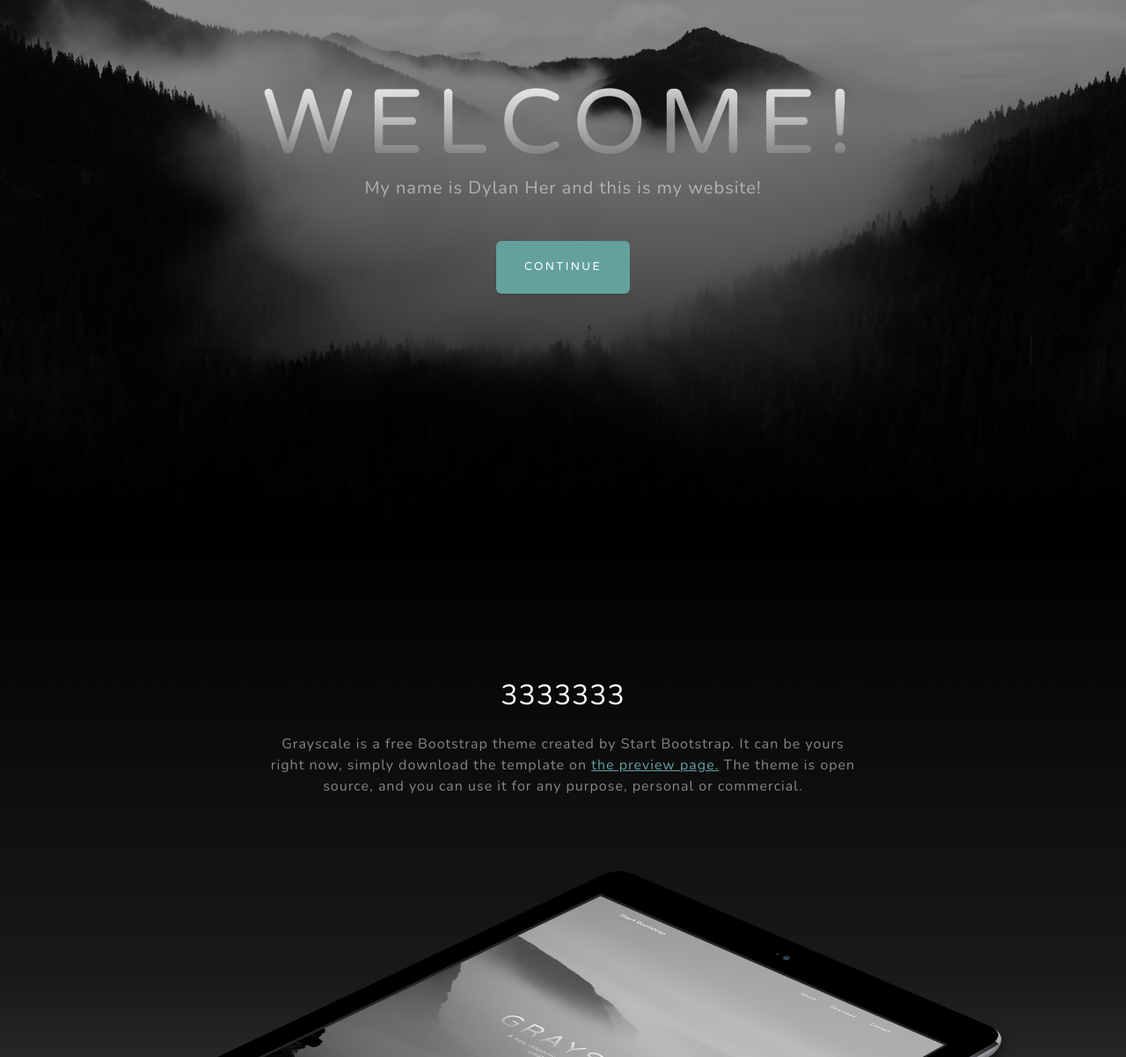
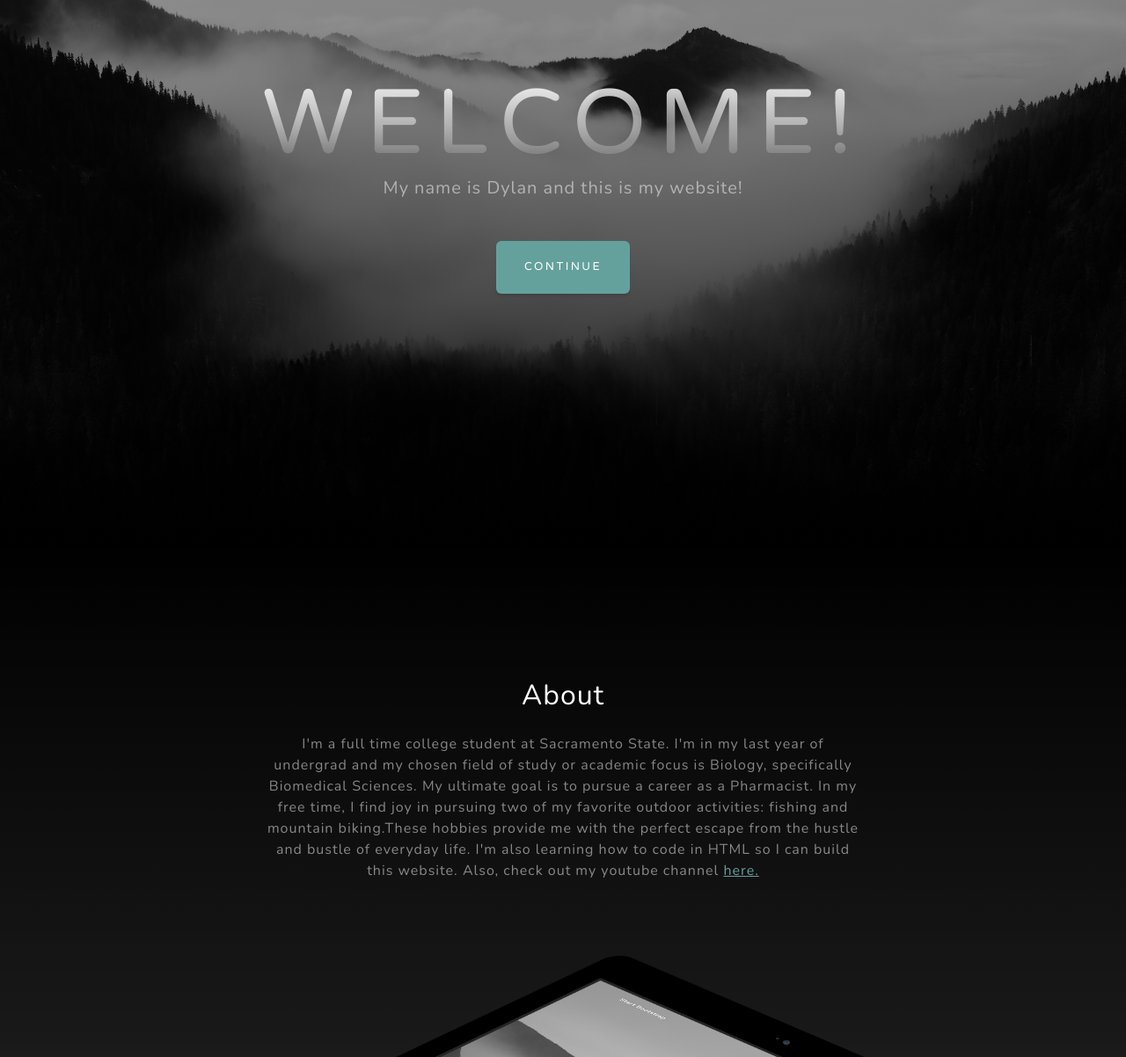
Before and after one commit to herdylanher/green-cilantro, a plain HTML site: page index.html in a window 1280 px wide. Shown: the part 188-1390 px from the top of the page at 88% size. Drawn offline with nearby package versions, Linux system fonts and the light colour scheme.

Commit message:
Update index.html

```diff
--- a/index.html
+++ b/index.html
@@ -39,7 +39,7 @@
                 <div class="d-flex justify-content-center">
                     <div class="text-center">
                         <h1 class="mx-auto my-0 text-uppercase">Welcome!</h1>
-                        <h2 class="text-white-50 mx-auto mt-2 mb-5">My name is Dylan Her and this is my website!</h2>
+                        <h2 class="text-white-50 mx-auto mt-2 mb-5">My name is Dylan and this is my website!</h2>
                         <a class="btn btn-primary" href="#about">Continue</a>
                     </div>
                 </div>
@@ -50,11 +50,13 @@
             <div class="container px-4 px-lg-5">
                 <div class="row gx-4 gx-lg-5 justify-content-center">
                     <div class="col-lg-8">
-                        <h2 class="text-white mb-4">3333333</h2>
+                        <h2 class="text-white mb-4">About</h2>
                         <p class="text-white-50">
-                            Grayscale is a free Bootstrap theme created by Start Bootstrap. It can be yours right now, simply download the template on
-                            <a href="https://startbootstrap.com/theme/grayscale/">the preview page.</a>
-                            The theme is open source, and you can use it for any purpose, personal or commercial.
+                            I'm a full time college student at Sacramento State. I'm in my last year of undergrad and my chosen field of study or
+                            academic focus is Biology, specifically Biomedical Sciences. My ultimate goal is to pursue a career as a Pharmacist.
+                            In my free time, I find joy in pursuing two of my favorite outdoor activities: fishing and mountain biking.These hobbies
+                            provide me with the perfect escape from the hustle and bustle of everyday life. I'm also learning how to code in HTML so
+                            I can build this website. Also, check out my youtube channel <a href="https://www.youtube.com/channel/UCCLun7xsKVx7qPQVAp1ekhQ">here.</a>
                         </p>
                     </div>
                 </div>
```
